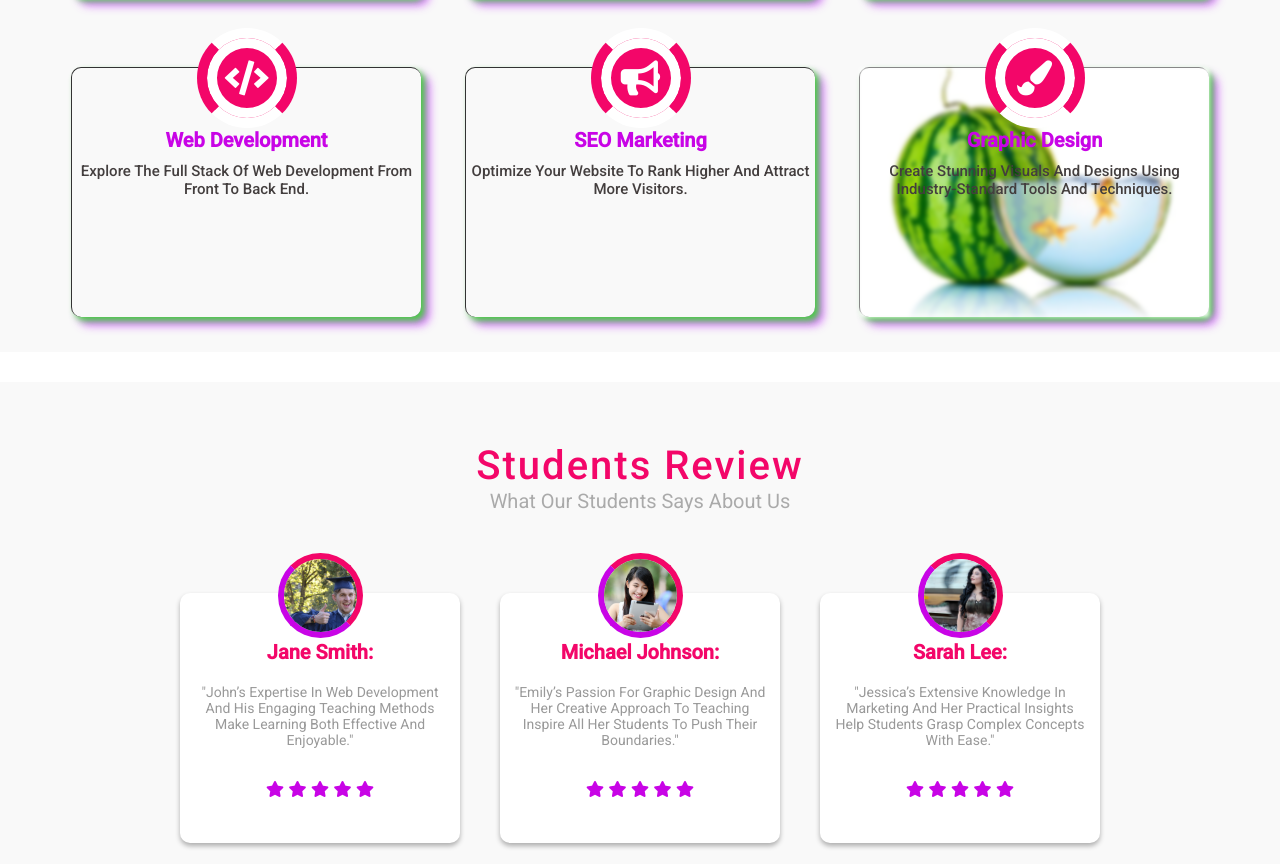
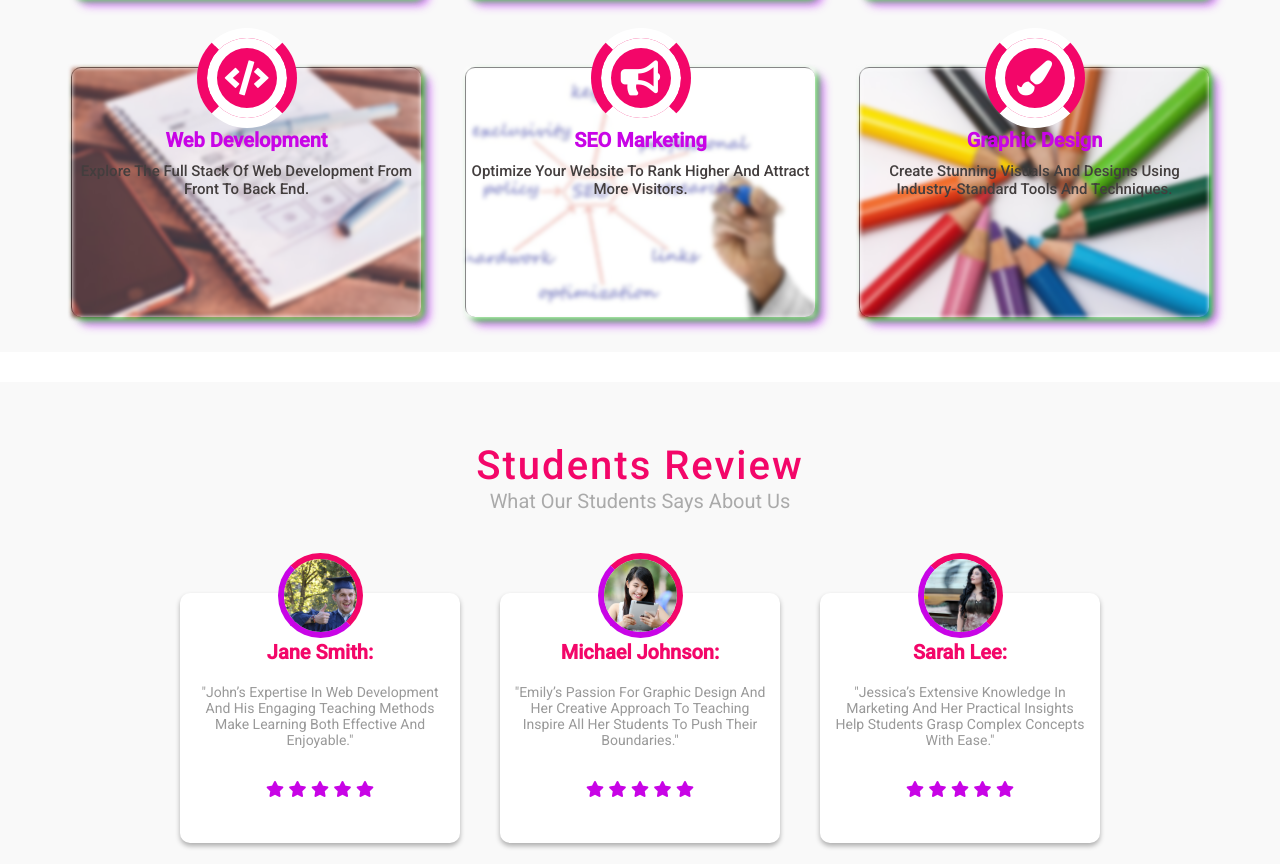
Before and after one commit to KTGamage/Education-site, a plain HTML site: page index.html in a window 1280 px wide. Shown: the part 2812-3676 px from the top of the page. Drawn offline with nearby package versions, Linux system fonts and the light colour scheme.

Commit message:
change image url

```diff
--- a/style.css
+++ b/style.css
@@ -417,15 +417,15 @@ header .fa-bars {
 }
 
 .box-web::before {
-  background-image: url(images/web.png);
+  background-image: url(images/web.jpg);
 }
 
 .box-seo::before{
-  background-image: url(images/seo.png);
+  background-image: url(images/seo.jpg);
 }
 
 .box-graphic::before{
-  background-image: url(images/graphic.jpg);
+  background-image: url(images/graphic2.jpg);
 }
 
 .course .box-container .box i {
```
